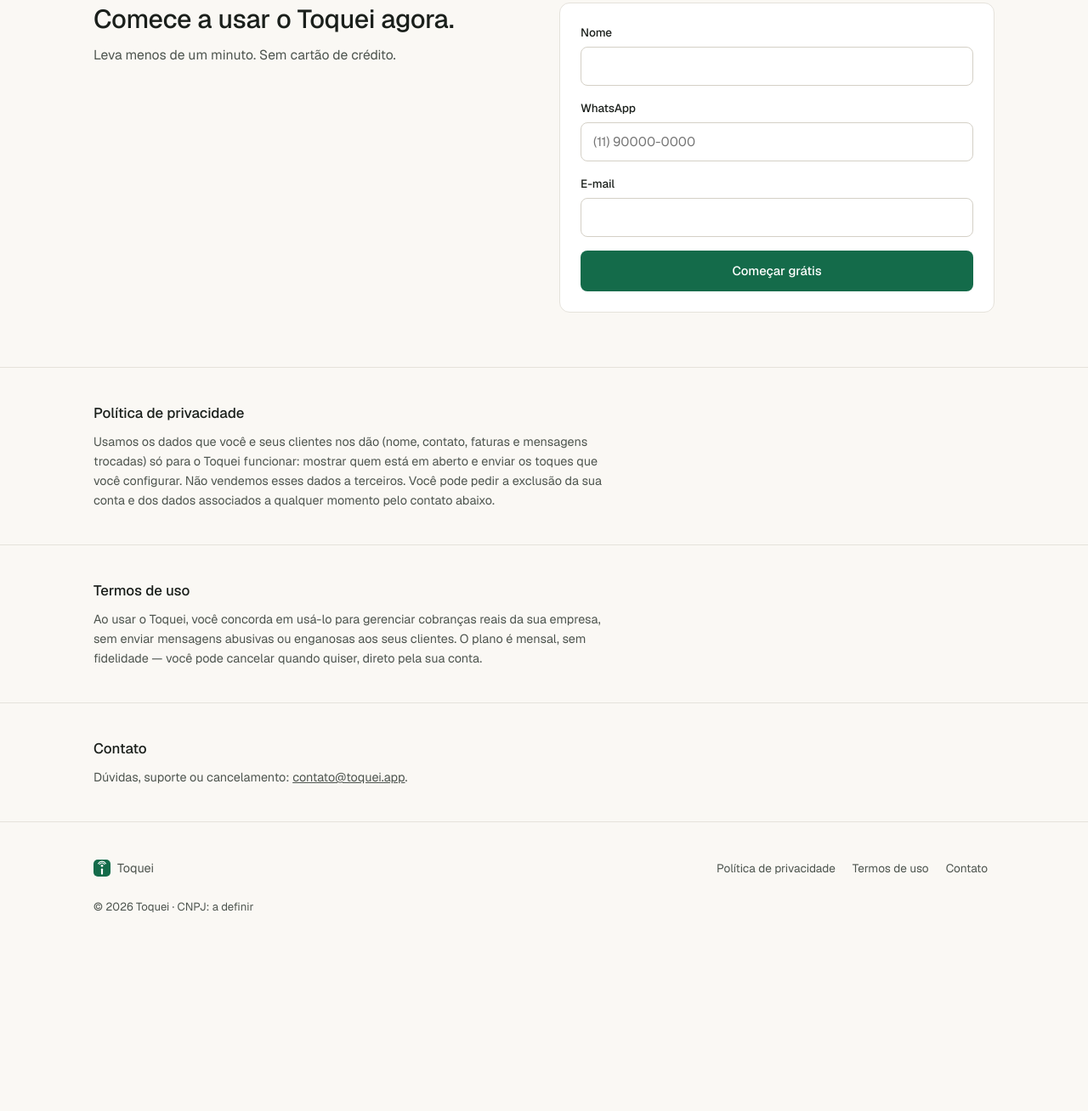
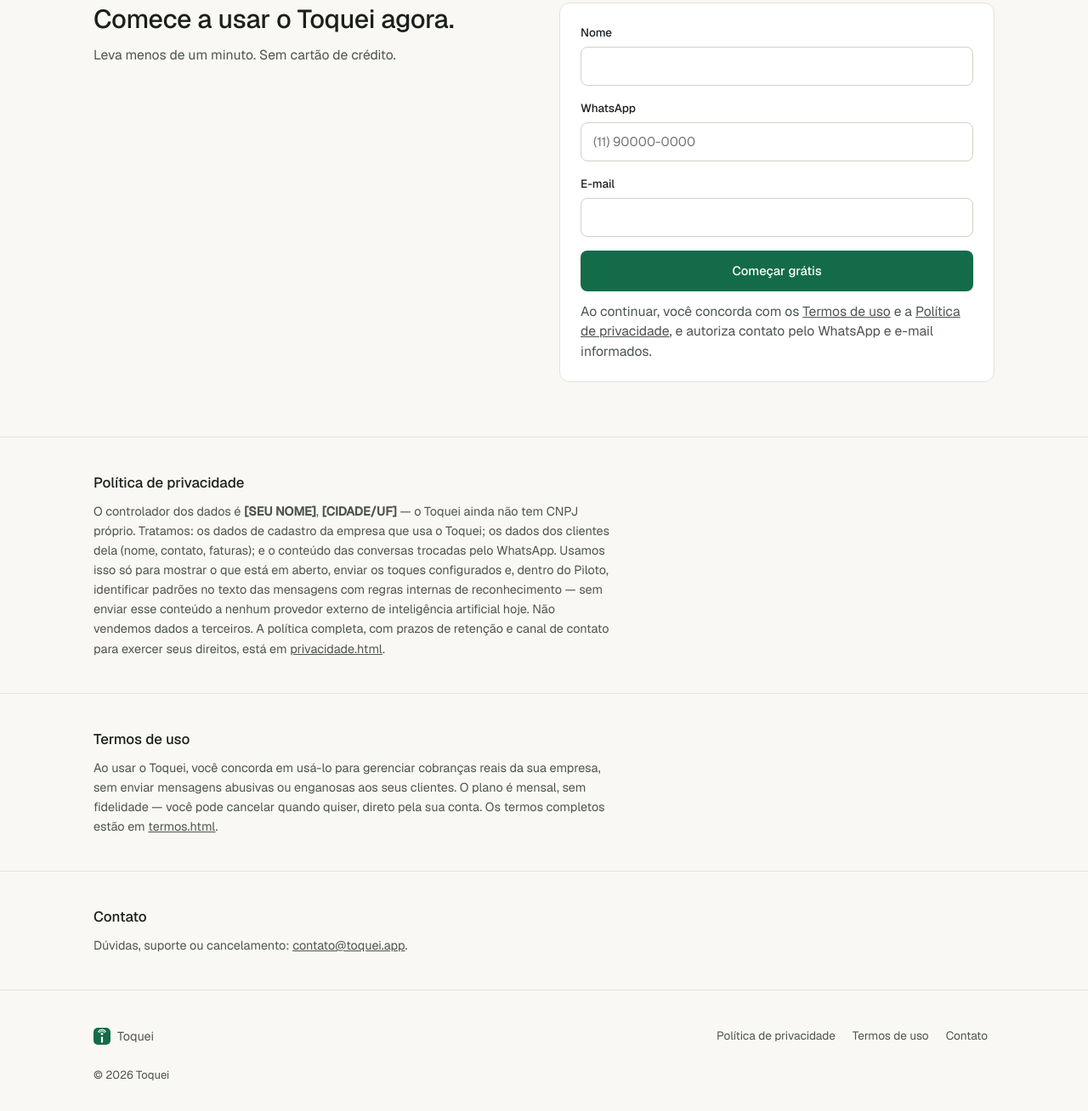
Before and after one commit to zanzuknyyctt-hash/Toquei-site, a plain HTML site: page index.html in a window 1280 px wide. Shown: the part 5161-6469 px from the top of the page at 85% size. Before the commit the page ends 6271 px from the top, so only its background shows below. Drawn offline with Linux system fonts and the light colour scheme.

Commit message:
fix: corrige riscos do site (CNPJ placeholder, política, consentimento)

```diff
--- a/index.html
+++ b/index.html
@@ -271,6 +271,9 @@ section{padding:64px 0;}
 .campo.tem-erro input{border-color:var(--erro);}
 .campo.tem-erro .erro{display:block;}
 .form-card .btn{width:100%; height:48px;}
+.consentimento{margin-top:12px; font-size:12px; color:var(--texto-3); line-height:1.5;}
+.consentimento a{color:var(--texto-2); text-decoration:underline;}
+.form-expectativa{margin-top:10px; font-size:.82rem; color:var(--texto-2); line-height:1.5;}
 .form-card .btn[data-loading="1"]{opacity:.7; pointer-events:none;}
 .confirmacao{display:none; text-align:center; padding:20px 6px;}
 .confirmacao.mostrar{display:block;}
@@ -680,6 +683,7 @@ footer .copy{font-size:.82rem; color:var(--texto-2);}
               <p class="erro">Digite um e-mail válido.</p>
             </div>
             <button type="submit" class="btn btn-primary" id="submitBtn">Começar grátis</button>
+            <p class="consentimento">Ao continuar, você concorda com os <a href="/termos.html">Termos de uso</a> e a <a href="/privacidade.html">Política de privacidade</a>, e autoriza contato pelo WhatsApp e e-mail informados.</p>
           </form>
           <div class="confirmacao" id="confirmacao">
             <div class="ok">✓</div>
@@ -693,15 +697,17 @@ footer .copy{font-size:.82rem; color:var(--texto-2);}
 
   <section id="privacidade" class="legal" aria-labelledby="privacidade-h">
     <div class="wrap">
+      <!-- TODO: revisão jurídica antes do primeiro cliente pagante -->
       <h2 id="privacidade-h">Política de privacidade</h2>
-      <p>Usamos os dados que você e seus clientes nos dão (nome, contato, faturas e mensagens trocadas) só para o Toquei funcionar: mostrar quem está em aberto e enviar os toques que você configurar. Não vendemos esses dados a terceiros. Você pode pedir a exclusão da sua conta e dos dados associados a qualquer momento pelo contato abaixo.</p>
+      <p>O controlador dos dados é <strong>[SEU NOME]</strong>, <strong>[CIDADE/UF]</strong> — o Toquei ainda não tem CNPJ próprio. Tratamos: os dados de cadastro da empresa que usa o Toquei; os dados dos clientes dela (nome, contato, faturas); e o conteúdo das conversas trocadas pelo WhatsApp. Usamos isso só para mostrar o que está em aberto, enviar os toques configurados e, dentro do Piloto, identificar padrões no texto das mensagens com regras internas de reconhecimento — sem enviar esse conteúdo a nenhum provedor externo de inteligência artificial hoje. Não vendemos dados a terceiros. A política completa, com prazos de retenção e canal de contato para exercer seus direitos, está em <a href="/privacidade.html">privacidade.html</a>.</p>
     </div>
   </section>
 
   <section id="termos" class="legal" aria-labelledby="termos-h">
     <div class="wrap">
+      <!-- TODO: revisão jurídica antes do primeiro cliente pagante -->
       <h2 id="termos-h">Termos de uso</h2>
-      <p>Ao usar o Toquei, você concorda em usá-lo para gerenciar cobranças reais da sua empresa, sem enviar mensagens abusivas ou enganosas aos seus clientes. O plano é mensal, sem fidelidade — você pode cancelar quando quiser, direto pela sua conta.</p>
+      <p>Ao usar o Toquei, você concorda em usá-lo para gerenciar cobranças reais da sua empresa, sem enviar mensagens abusivas ou enganosas aos seus clientes. O plano é mensal, sem fidelidade — você pode cancelar quando quiser, direto pela sua conta. Os termos completos estão em <a href="/termos.html">termos.html</a>.</p>
     </div>
   </section>
 
@@ -730,8 +736,9 @@ footer .copy{font-size:.82rem; color:var(--texto-2);}
         <a href="#contato">Contato</a>
       </nav>
     </div>
-    <!-- CNPJ: preencher quando existir — não inventado, conforme regra do projeto. -->
-    <p class="copy">© 2026 Toquei · CNPJ: a definir</p>
+    <!-- CNPJ: ainda não existe (empresa não aberta). Não mostrar linha
+         placeholder — quando existir CNPJ real, alguém preenche aqui. -->
+    <p class="copy">© 2026 Toquei</p>
   </div>
 </footer>
 
```
